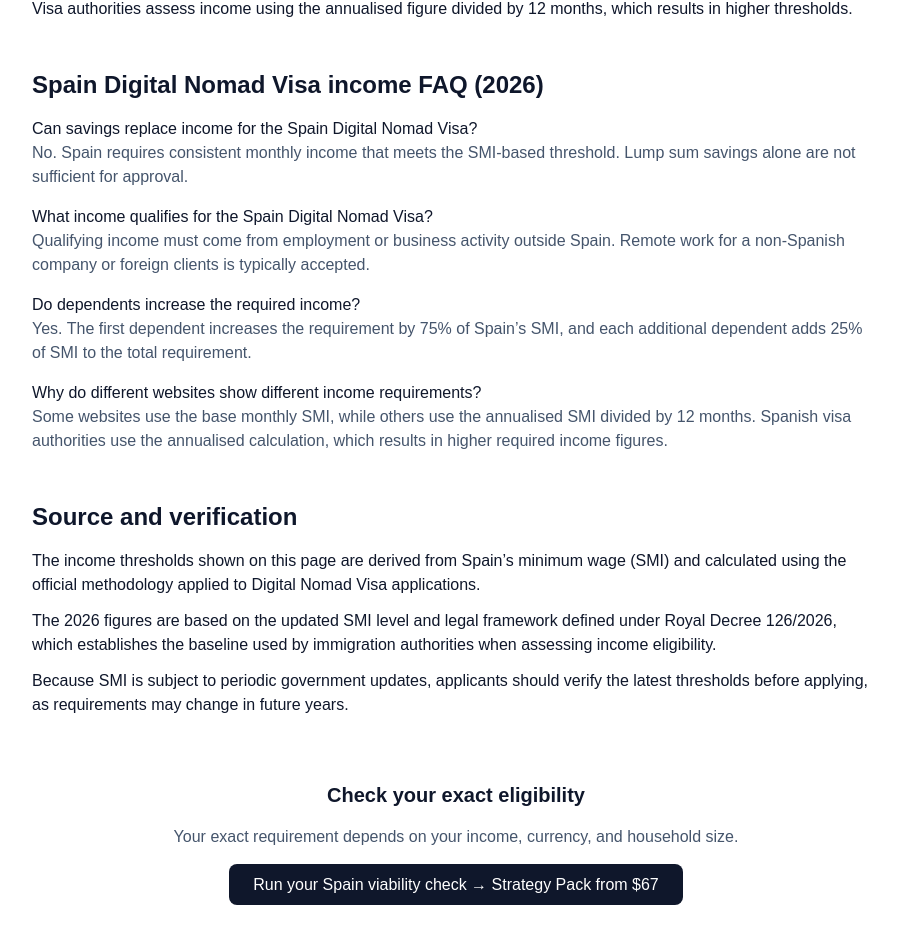
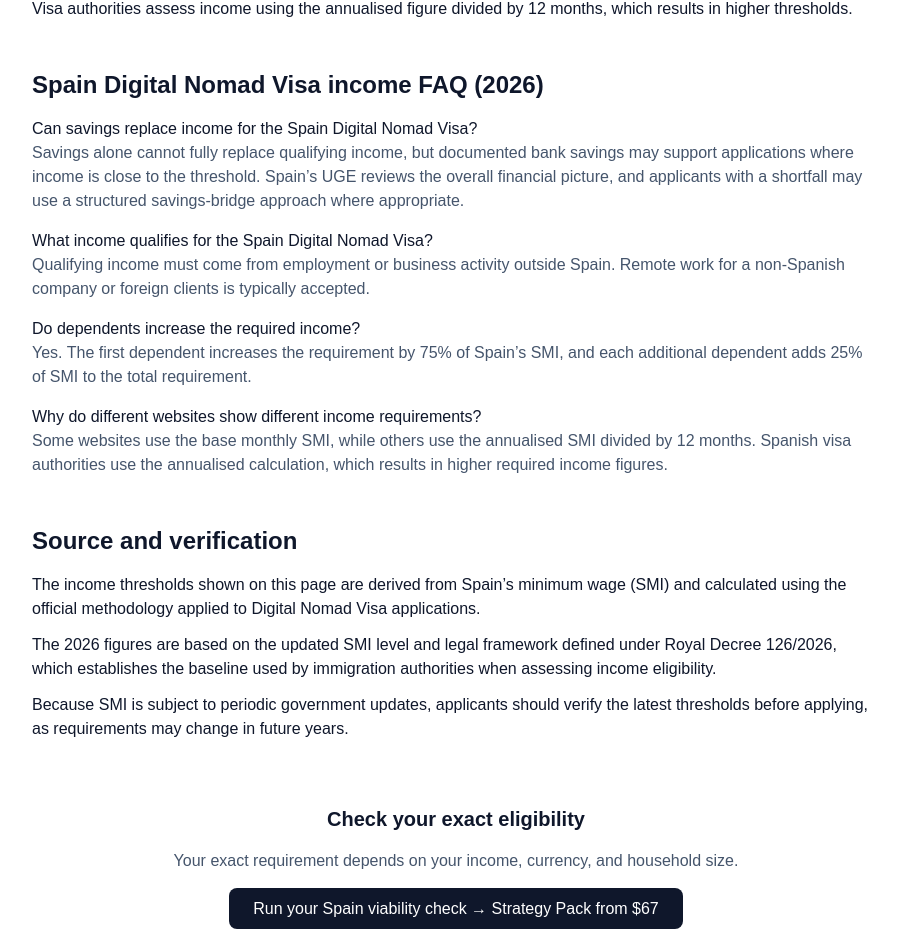
Before and after one commit to theviabilityindex-crypto/theviability-global-next, a Next.js app: page /spain-digital-nomad-visa-income-2026 in a window 1280 px wide. Shown: the part 2356-3294 px from the top of the page, without its empty margins (184-1082 px from the left). Built offline with nearby package versions, Linux system fonts and the light colour scheme.

Commit message:
Update savings FAQ on page and schema

```diff
--- a/app/spain-digital-nomad-visa-income-2026/page.tsx
+++ b/app/spain-digital-nomad-visa-income-2026/page.tsx
@@ -66,7 +66,7 @@ const jsonLd = {
           name: "Can savings replace income for the Spain Digital Nomad Visa?",
           acceptedAnswer: {
             "@type": "Answer",
-            text: "No. Spain requires consistent monthly income that meets the SMI-based threshold. Lump sum savings alone are not sufficient for approval.",
+            text: "Savings alone cannot fully replace qualifying income, but documented bank savings may support applications where income is close to the threshold. Spain’s UGE reviews the overall financial picture, and applicants with a shortfall may use a structured savings-bridge approach where appropriate.",
           },
         },
         {
@@ -322,9 +322,9 @@ export default function Page() {
                 Can savings replace income for the Spain Digital Nomad Visa?
               </h3>
               <p className="text-slate-600">
-                No. Spain requires consistent monthly income that meets the SMI-based threshold.
-                Lump sum savings alone are not sufficient for approval.
-              </p>
+  Savings alone cannot fully replace qualifying income, but documented bank savings may support applications where income is close to the threshold.  Spain’s UGE reviews the overall financial picture, and applicants with a
+  shortfall may use a structured savings-bridge approach where appropriate.
+</p>
             </div>
 
             <div>
```
